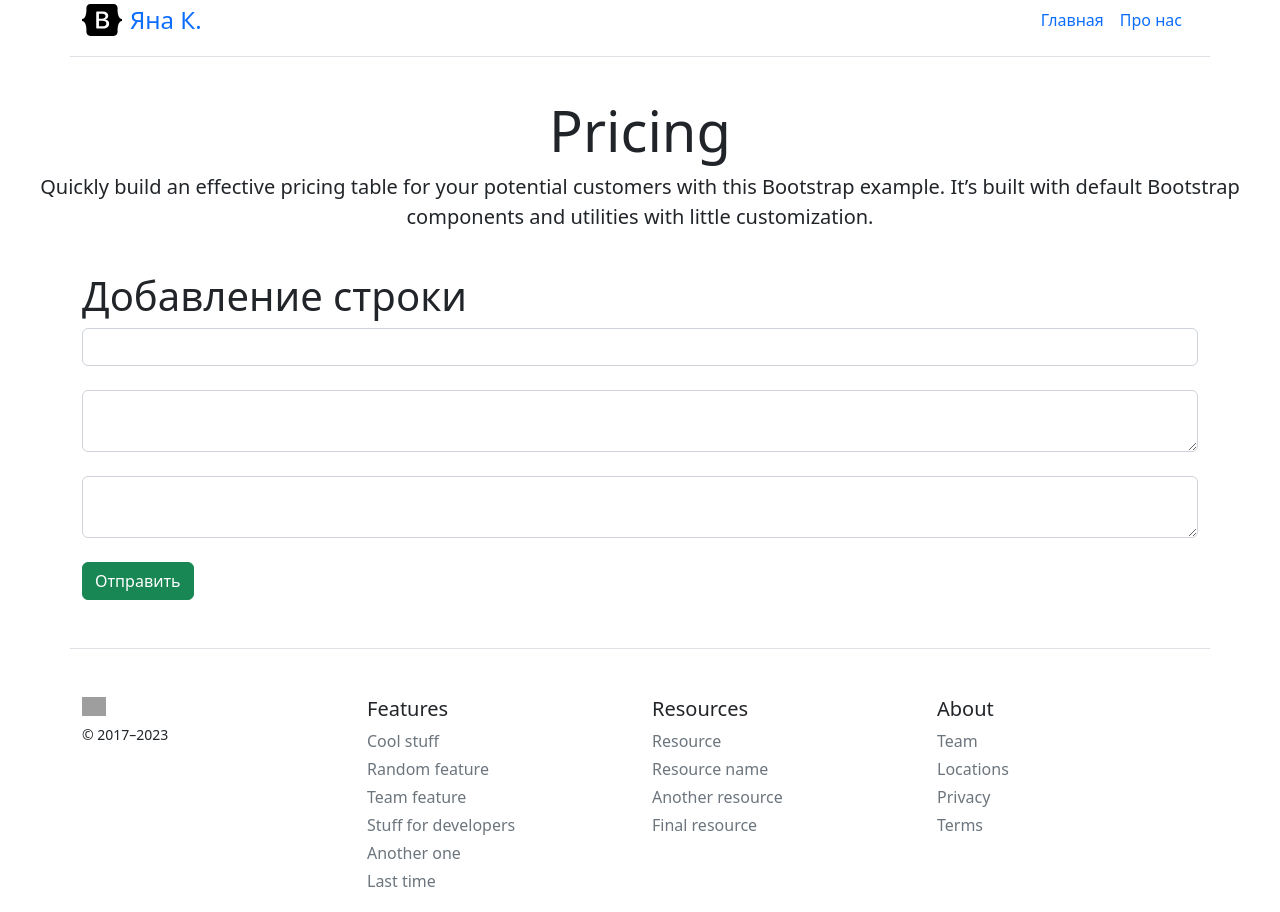
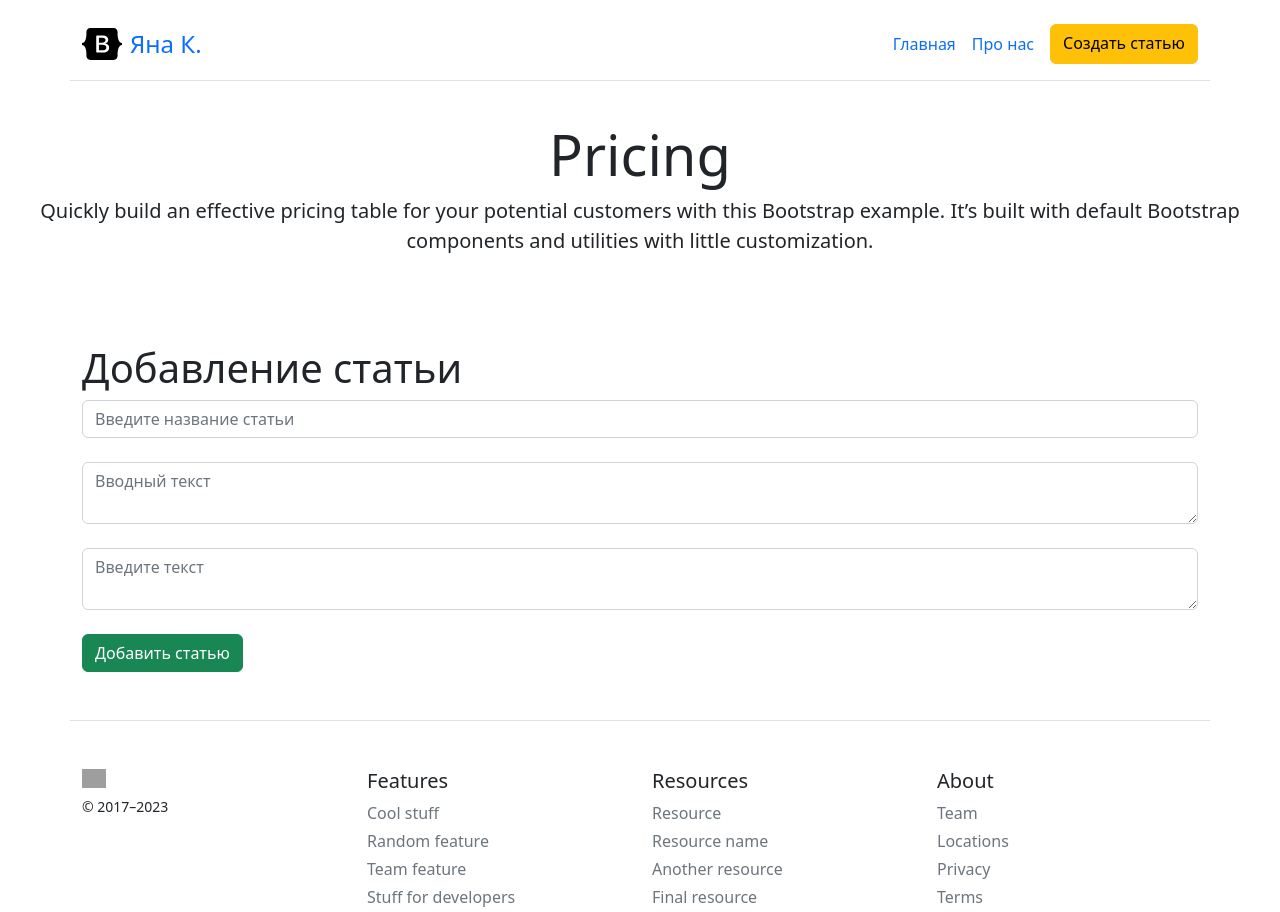
Before and after one commit to s-kudryavtsev/flask-test2, a Flask app: page /create in a window 1280 px wide. Shown: the top 912 px of the page. Before the commit the page ends 887 px from the top, so only its background shows below. Run offline with Flask 3, Linux system fonts and the light colour scheme; grey boxes are pictures that could not be loaded.

Commit message:
фывфв

```diff
--- a/app.py
+++ b/app.py
@@ -52,9 +52,23 @@ def index():
 def about():
     return render_template('about.html')
 
-@app.route('/create')
+@app.route('/create', methods=['POST', 'GET'])
 def create():
-    return render_template('create.html')
+    if request.method == 'POST':
+        title = request.form['title']
+        intro = request.form['intro']
+        text = request.form['text']
+
+        article = Article(title=title, intro=intro, text=text)
+
+        try:
+            db.session.add(article)
+            db.session.commit()
+            return redirect ('/')
+        except:
+            return "Произошла ошибка!"
+    else:
+        return render_template('create.html')
 
 
 
--- a/templates/base.html
+++ b/templates/base.html
@@ -23,6 +23,7 @@
 
 
 <body>
+  <br>
     <header>
         <div class="container d-flex flex-column flex-md-row align-items-center pb-3 mb-4 border-bottom">
           <a href="/" class="d-flex align-items-center link-body-emphasis text-decoration-none">
@@ -33,6 +34,7 @@
           <nav class="d-inline-flex mt-2 mt-md-0 ms-md-auto">
             <a class="me-3 py-2 link-body-emphasis text-decoration-none" href="/">Главная</a>
             <a class="me-3 py-2 link-body-emphasis text-decoration-none" href="/about">Про нас</a>
+            <a class="btn btn-warning" href="/create">Создать статью</a>
           </nav>
         </div>
 
--- a/templates/create.html
+++ b/templates/create.html
@@ -1,18 +1,18 @@
 {% extends 'base.html' %}
 
 {% block title %}
-Про нас
+Добавить статью
 {% endblock %}
 
 
 {% block body %}
-<div class="container">
-<h1>Добавление строки</h1>
+<div class="container mt-5">
+<h1>Добавление статьи</h1>
 <form methon="POST">
-    <input type="text" name="title" id="title" class="form-control"><br>
-    <textarea name="intro" id="intro" class="form-control"></textarea><br>
-    <textarea name="text" id="text" class="form-control"></textarea><br>
-    <input type="submit" class="btn btn-success" value="Отправить">
+    <input type="text" name="title" id="title" class="form-control" placeholder="Введите название статьи"><br>
+    <textarea name="intro" id="intro" class="form-control" placeholder="Вводный текст"></textarea><br>
+    <textarea name="text" id="text" class="form-control" placeholder="Введите текст"></textarea><br>
+    <button class="btn btn-success" type="submit">Добавить статью</button>
 </form>
 </div>
 {% endblock %}
```
